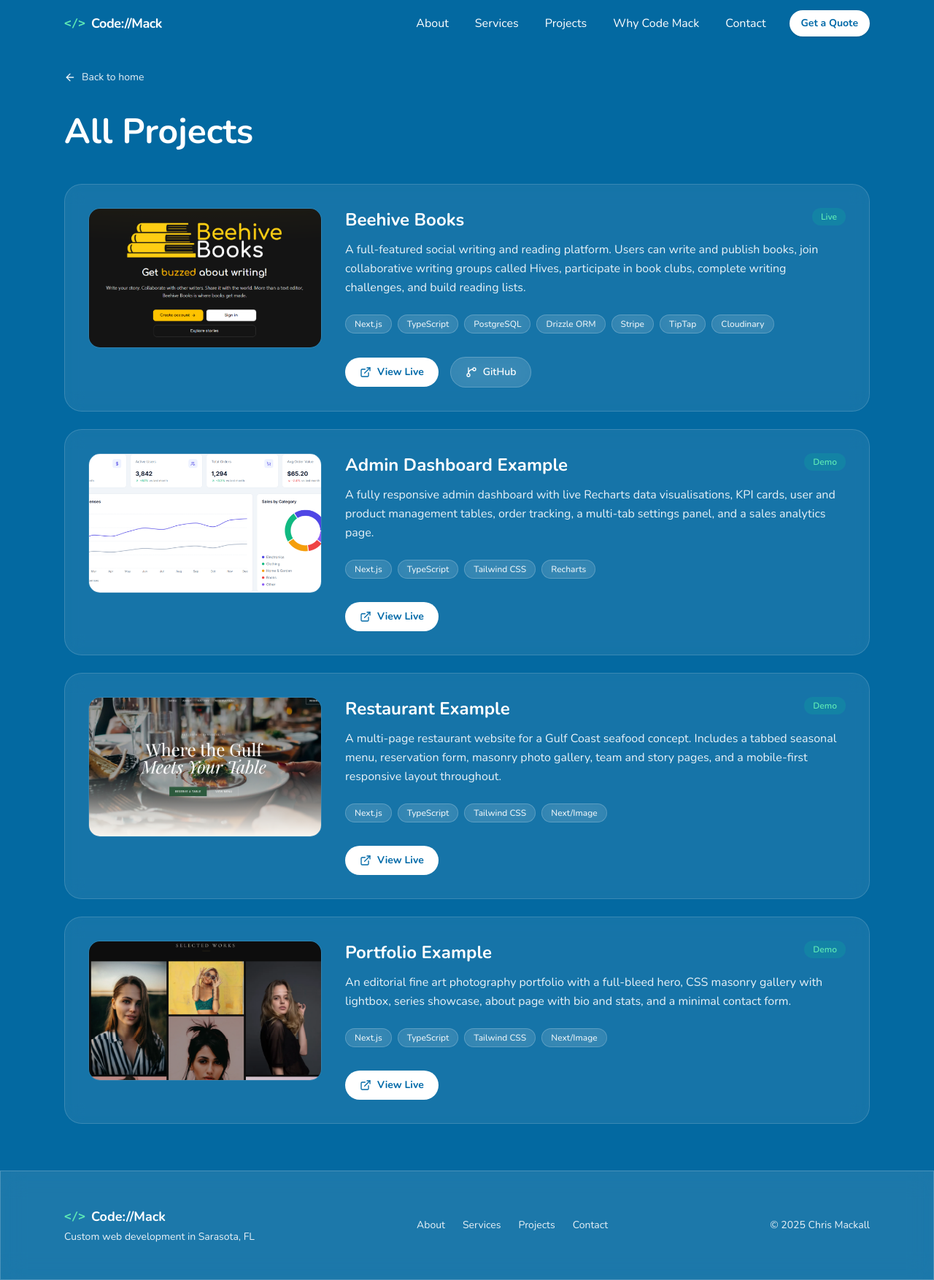
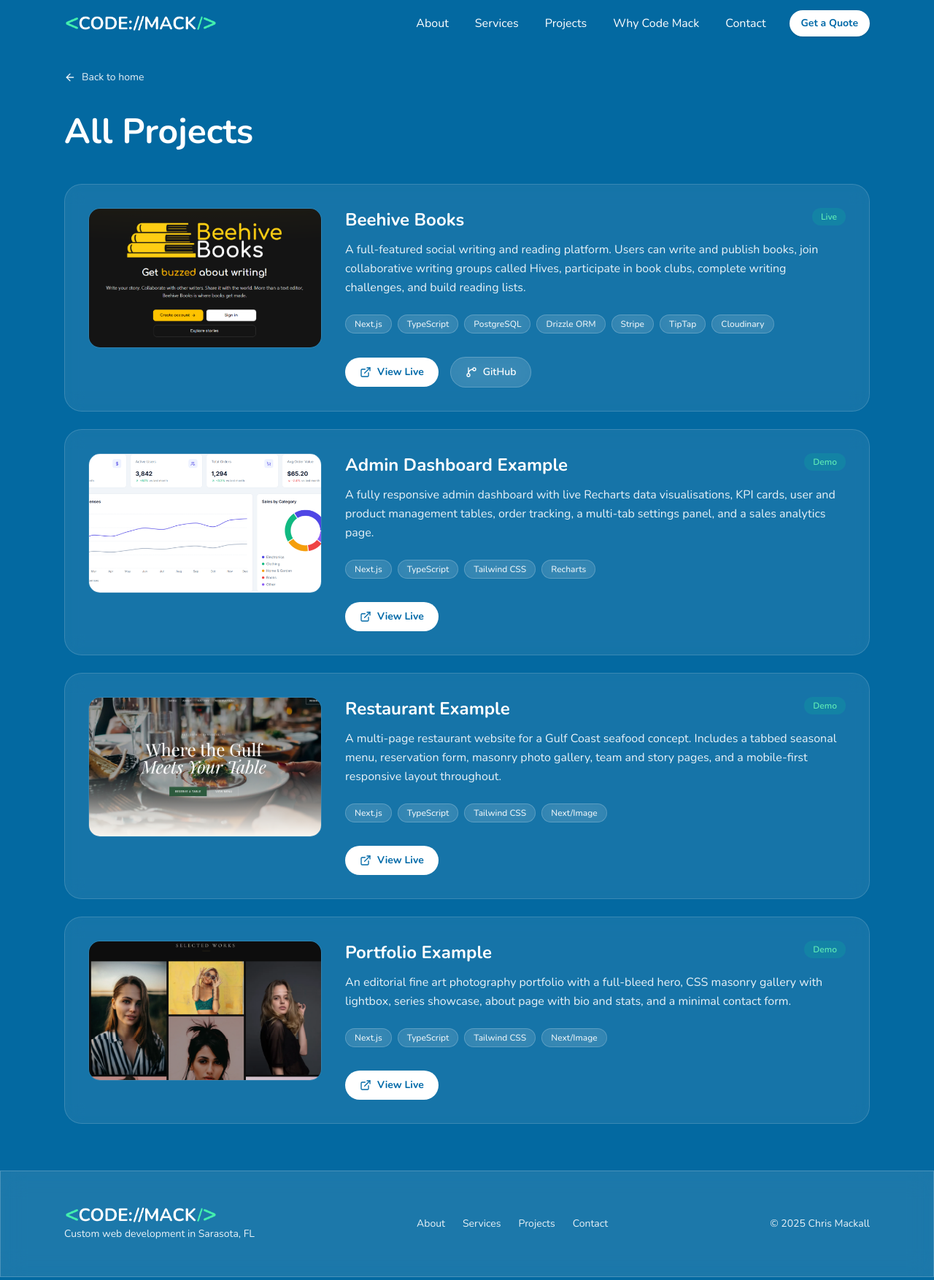
Before and after one commit to Cremacious/code-mack, a Next.js app: page /projects in a window 1280 px wide. Shown: the whole page at 73% size. Built offline with nearby package versions, Linux system fonts and the light colour scheme.

Commit message:
Added logo

```diff
--- a/src/components/layout/footer.tsx
+++ b/src/components/layout/footer.tsx
@@ -1,3 +1,5 @@
+import Image from 'next/image';
+
 export function Footer() {
   const year = new Date().getFullYear();
   return (
@@ -6,8 +8,13 @@ export function Footer() {
         <div className="flex flex-col md:flex-row items-center justify-between gap-6">
           <div>
             <div className="flex items-center gap-2">
-              <span className="text-emerald-300 font-bold text-base font-mono">&lt;/&gt;</span>
-              <span className="text-lg font-bold text-white">Code://Mack</span>
+              <Image
+                src="/images/logo-cropped.png"
+                alt="Code Mack"
+                width={100}
+                height={30}
+                className="h-6 w-auto object-contain"
+              />
             </div>
             <p className="text-sm text-white/90 mt-1">Custom web development in Sarasota, FL</p>
           </div>
--- a/src/components/layout/navbar.tsx
+++ b/src/components/layout/navbar.tsx
@@ -3,6 +3,7 @@
 import { useState, useEffect } from 'react';
 import { Menu, X } from 'lucide-react';
 import { cn } from '@/lib/utils';
+import Image from 'next/image';
 
 const NAV_LINKS = [
   { label: 'About', href: '#about' },
@@ -33,8 +34,14 @@ export function Navbar() {
     >
       <div className="max-w-6xl mx-auto px-6 h-16 flex items-center justify-between">
         <a href="#" className="flex items-center gap-2 hover:opacity-80 transition-opacity">
-          <span className="text-emerald-300 font-bold text-base font-mono">&lt;/&gt;</span>
-          <span className="text-lg font-bold text-white tracking-tight">Code://Mack</span>
+          <Image
+            src="/images/logo-cropped.png"
+            alt="Code Mack"
+            width={120}
+            height={40}
+            className="h-6 w-auto object-contain"
+            priority
+          />
         </a>
 
         <nav className="hidden md:flex items-center gap-1">
```
Also changed, not shown: public/images/logo-cropped.png.
